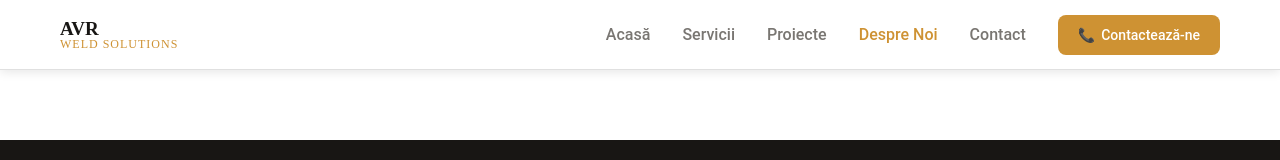
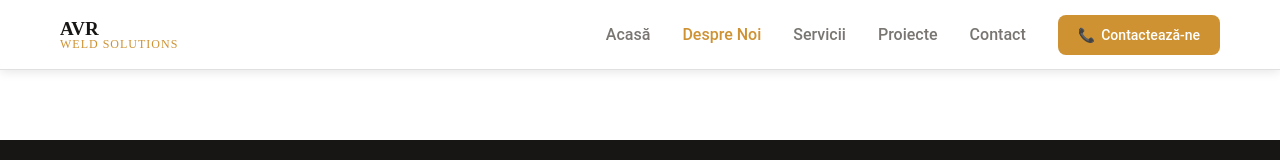
Before and after one commit to lechinal/avr-weld-solutions2, a React (Vite) app: page /avr-weld-solutions2/about in a window 1280 px wide. Shown: the top 160 px of the page. Built offline with nearby package versions, Linux system fonts and the light colour scheme.

Commit message:
3rd commit

```diff
--- a/src/components/layout/Header/Header.jsx
+++ b/src/components/layout/Header/Header.jsx
@@ -7,9 +7,9 @@ import styles from "../Header/Header.module.css";
 
 const navigationItems = [
   { href: "/", label: "Acasă" },
+  { href: "/about", label: "Despre Noi" },
   { href: "/services", label: "Servicii" },
   { href: "/projects", label: "Proiecte" },
-  { href: "/about", label: "Despre Noi" },
   { href: "/contact", label: "Contact" },
 ];
 
--- a/src/main.jsx
+++ b/src/main.jsx
@@ -31,10 +31,7 @@ const router = createBrowserRouter(
           path: "contact",
           element: <Contact />,
         },
-        {
-          path: "notfound",
-          element: <NotFound />,
-        },
+
         {
           path: "projects",
           element: <Projects />,
```
